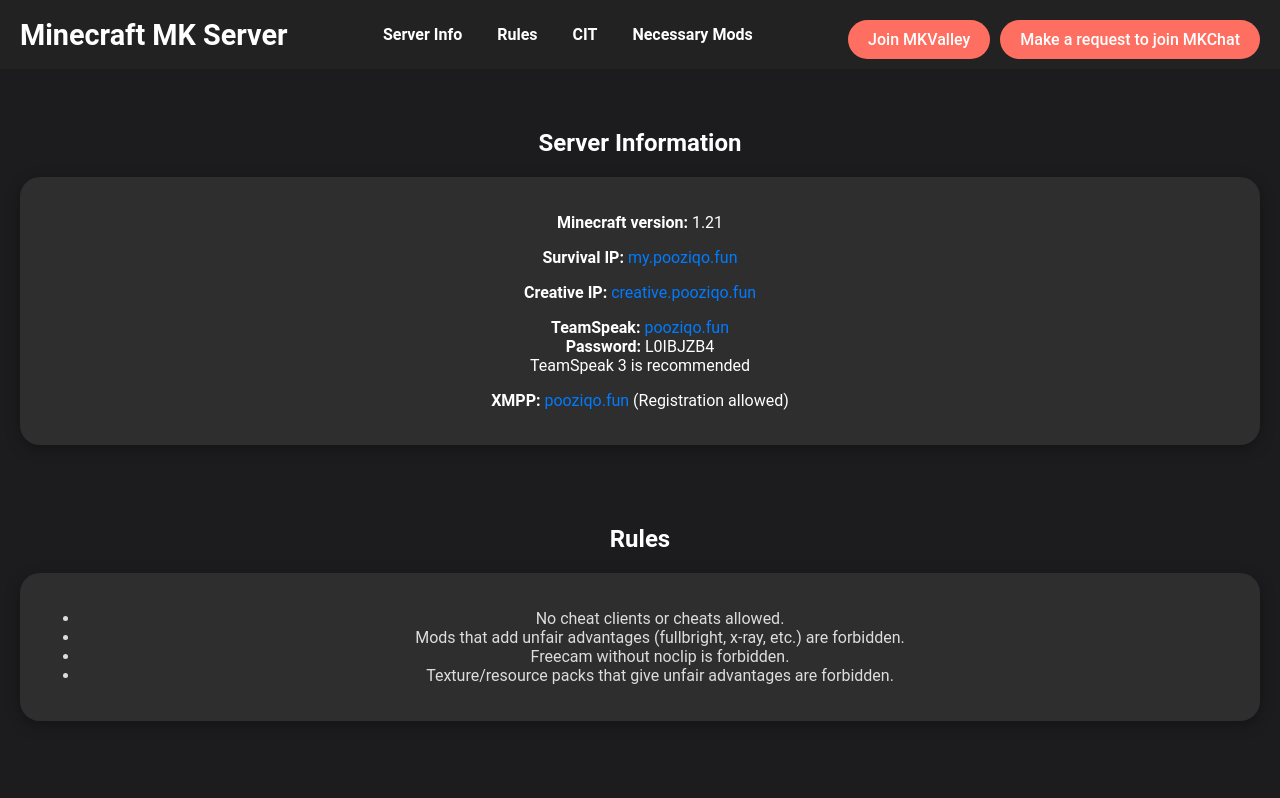
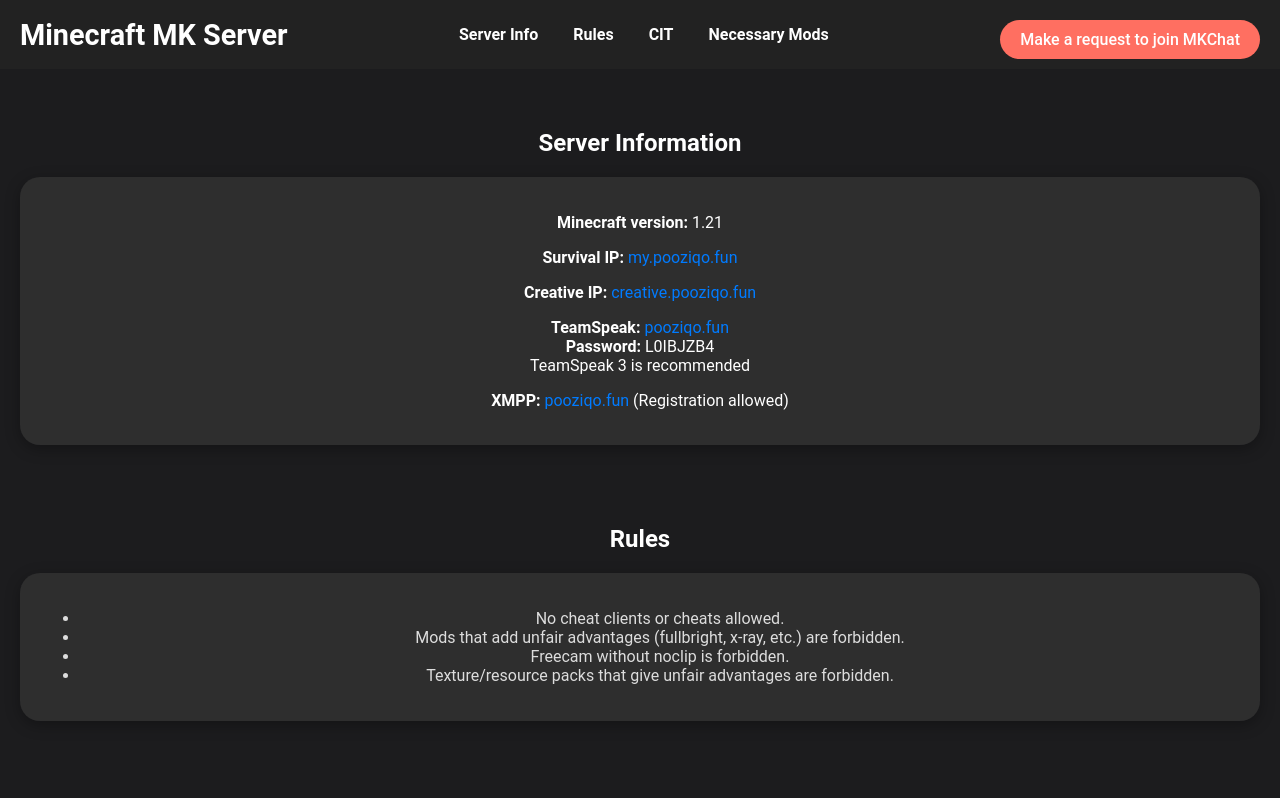
Before and after one commit to GentOwU/GentOwU.github.io, a plain HTML site: page index.html in a window 1280 px wide. Shown: the top 798 px of the page. Drawn offline with Linux system fonts and the light colour scheme.

Commit message:
Update index.html

```diff
--- a/index.html
+++ b/index.html
@@ -30,7 +30,7 @@
         </nav>
 
         <div class="header-buttons">
-            <a class="mkvalley-btn" href="https://t.me/+sckUCgZvsgg2ZDc0" target="_blank" rel="noopener noreferrer">Join MKValley</a> <!-- Added target and rel for security -->
+           <!-- <a class="mkvalley-btn" href="https://t.me/+sckUCgZvsgg2ZDc0" target="_blank" rel="noopener noreferrer">Join MKValley</a> Added target and rel for security -->
             <a class="request-btn" href="https://t.me/disphoruik" target="_blank" rel="noopener noreferrer">Make a request to join MKChat</a> <!-- Added target and rel for security -->
         </div>
     </header>
```
